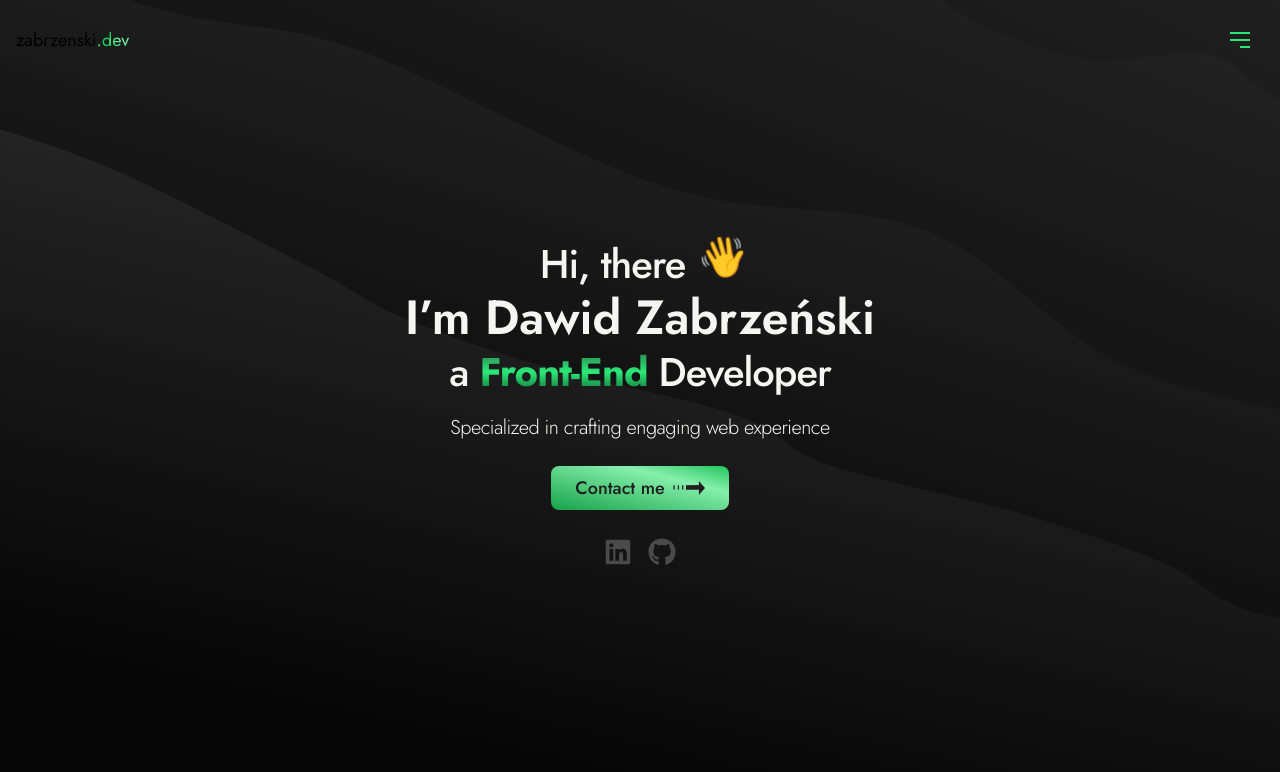
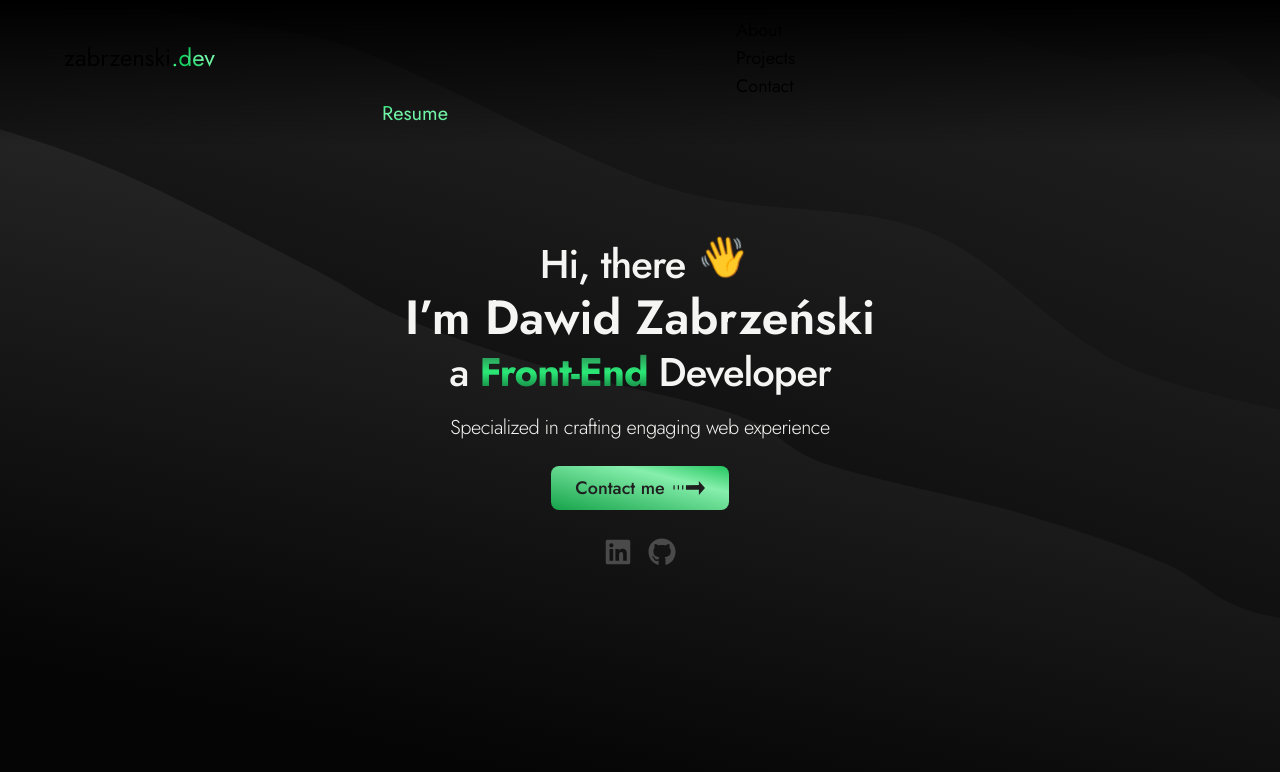
Before and after one commit to dawidzabrzenski/web-portfolio, a React (Vite) app: page / in a window 1280 px wide. Shown: the top 772 px of the page. Built offline with nearby package versions, Linux system fonts and the light colour scheme.

Commit message:
rwd and navbar

```diff
--- a/src/App.jsx
+++ b/src/App.jsx
@@ -13,7 +13,7 @@ function App() {
   // );
 
   return (
-    <div className="h-screen snap-y snap-mandatory overflow-scroll overflow-x-hidden">
+    <div className="h-screen snap-y overflow-scroll overflow-x-hidden md:snap-mandatory">
       <Navbar />
       <div className="snap-start">
         <Hero />
--- a/src/components/Navbar.jsx
+++ b/src/components/Navbar.jsx
@@ -6,12 +6,25 @@ function Navbar() {
   const [active, setActive] = useState(false);
 
   return (
-    <nav className="sticky top-0 z-40 px-4 py-4">
-      <div className="flex flex-row items-center justify-between">
-        <h2 className="text-lg">
+    <nav className="sticky top-0 z-40 w-full overflow-hidden bg-gradient-to-b from-black px-4 py-4">
+      <div className="grid w-full grid-cols-8 items-center px-12 md:grid-cols-12">
+        <h2 className="col-span-7 text-start text-lg md:text-2xl">
           zabrzenski<span className="text-gradient-sec">.dev</span>
         </h2>
-        <BurgerIcon value={active} setValue={setActive} />
+
+        <ul className="col-span-4 flex hidden justify-center gap-x-12 text-lg md:block">
+          <li>About</li>
+          <li>Projects</li>
+          <li>Contact</li>
+        </ul>
+
+        <button className="text-gradient-sec col-span-4 hidden text-end text-xl md:block">
+          Resume
+        </button>
+
+        <div className="grid-row col-span-1 md:hidden">
+          <BurgerIcon value={active} setValue={setActive} />
+        </div>
       </div>
 
       {active && (
--- a/src/ui/AboutMe.jsx
+++ b/src/ui/AboutMe.jsx
@@ -2,7 +2,7 @@ import AboutMeTech from "../components/AboutMeTech";
 
 function AboutMe() {
   return (
-    <section className="flex h-full flex-col-reverse items-center justify-center overflow-auto bg-[#090909] py-12 pb-40 md:h-screen md:flex-row md:items-center md:justify-center md:px-12">
+    <section className="flex h-full flex-col-reverse items-center justify-center overflow-auto overflow-hidden bg-[#090909] py-12 pb-40 md:h-screen md:flex-row md:items-center md:justify-center md:px-12 md:py-0">
       <div className="flex flex-col items-center justify-center gap-2 px-8 md:mt-0 md:w-1/2 md:items-start md:gap-6">
         <div className="relative w-full md:space-y-4">
           <h2 className="text-gradient-sec relative z-20 text-center text-4xl font-semibold md:text-start">
```
